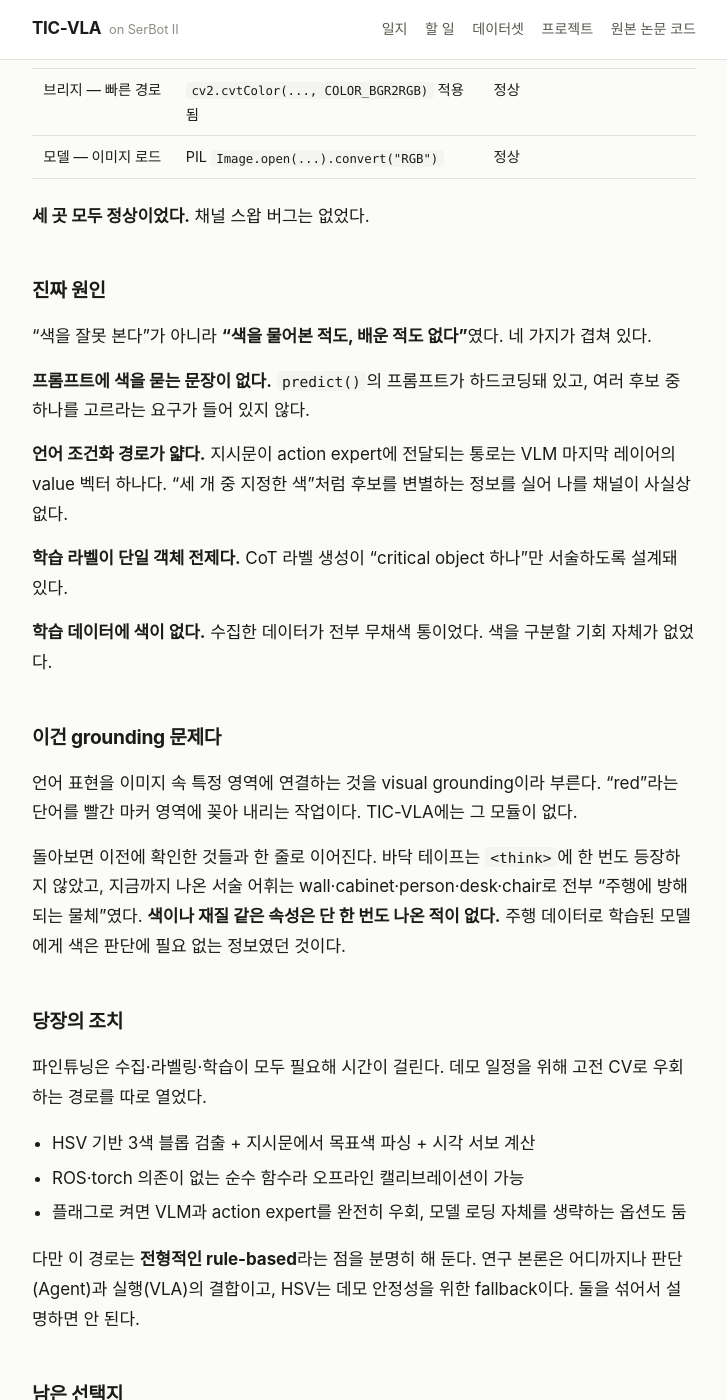
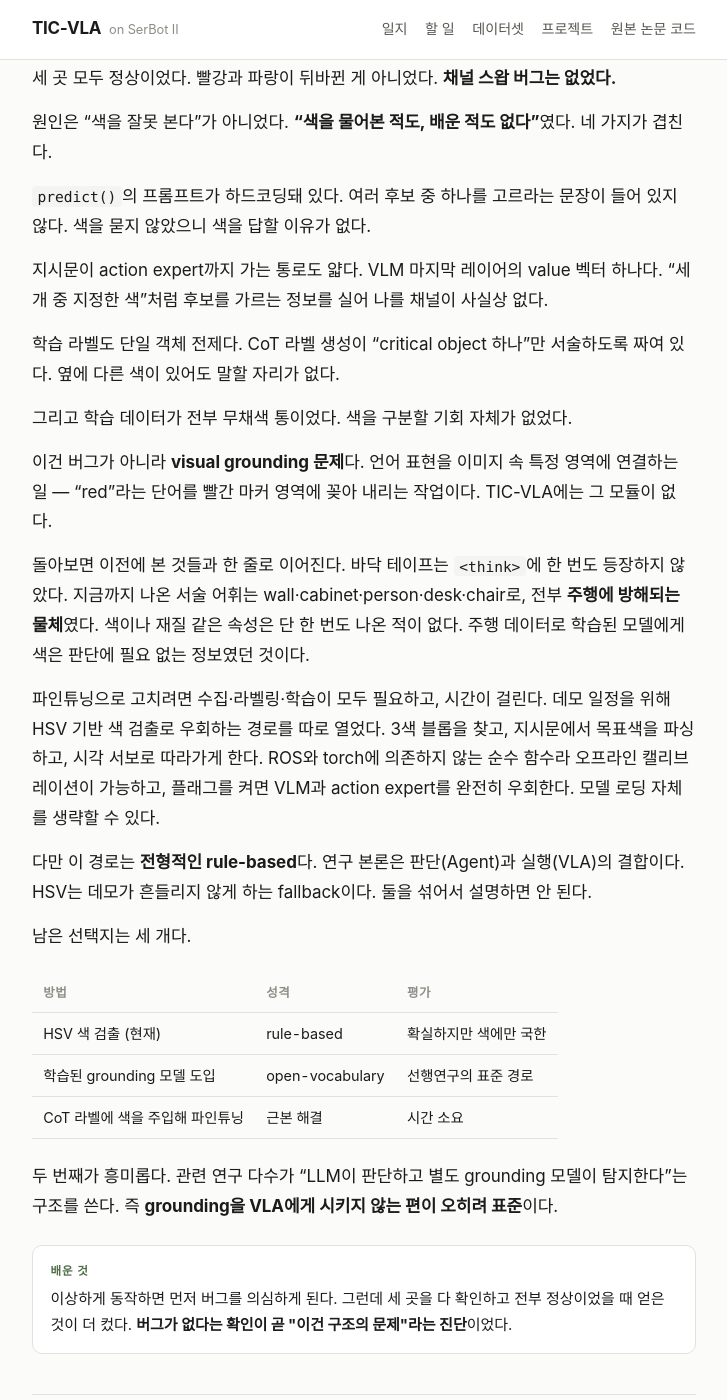
Before and after one commit to wodu2s/ticvla-devlog, a Jekyll site: the page built from _posts/2026-09-17-color-grounding.md, in a window 1280 px wide and 1400 px high, scrolled down 766 px. Shown: the whole window, without its empty margins (276-1003 px from the left). Built offline with Jekyll 4.4.1, drawn with Linux system fonts in a browser that asks for light colours; some of the changed text lies outside the part shown.

Commit message:
Fix: 9/17 변경된 AI Agent Task 및 진행 방향에 맞춰 코드 수정

````diff
--- a/_posts/2026-09-17-color-grounding.md
+++ b/_posts/2026-09-17-color-grounding.md
@@ -5,57 +5,43 @@
 tags: [VLM, grounding, 디버깅]
 ---
 
-## 증상
-
 로봇 앞에 빨강·초록·파랑 마커 세 개를 세우고 지시문을 넣었다.
 
 ```
 Go to the red object, ignore the green and blue ones.
 ```
 
-생성된 `<think>`는 빨강 하나만 언급하고 나머지 두 색은 아예 다루지 않았다. 구분하지 못한 것이다.
+생성된 `<think>`는 빨강 하나만 말했다. 초록과 파랑은 등장하지 않았다. 세 개 중 하나를 고른 게 아니라, **나머지 두 색을 본 적이 없는 것처럼** 굴었다.
 
-## 첫 가설 — BGR↔RGB 스왑
-
-OpenCV는 BGR, PIL은 RGB다. 어딘가에서 변환이 빠지면 빨강과 파랑이 뒤바뀐다. 가장 흔한 실수라 여기부터 봤다.
+가장 먼저 의심한 것은 채널 스왑이었다. OpenCV는 BGR, PIL은 RGB다. 변환 한 곳이 빠지면 빨강과 파랑이 뒤바뀐다. 흔한 실수라 여기부터 봤다.
 
 | 위치 | 내용 | 결과 |
 |---|---|---|
-| 브리지 — 프레임 저장 | `cv2.imwrite()`가 BGR 그대로 받음 | 정상 (imwrite는 BGR을 기대한다) |
+| 브리지 — 프레임 저장 | `cv2.imwrite()`가 BGR 그대로 받음 | 정상. imwrite는 BGR을 기대한다 |
 | 브리지 — 빠른 경로 | `cv2.cvtColor(..., COLOR_BGR2RGB)` 적용됨 | 정상 |
 | 모델 — 이미지 로드 | PIL `Image.open(...).convert("RGB")` | 정상 |
 
-**세 곳 모두 정상이었다.** 채널 스왑 버그는 없었다.
+세 곳 모두 정상이었다. 빨강과 파랑이 뒤바뀐 게 아니었다. **채널 스왑 버그는 없었다.**
 
-## 진짜 원인
+원인은 "색을 잘못 본다"가 아니었다. **"색을 물어본 적도, 배운 적도 없다"**였다. 네 가지가 겹친다.
 
-"색을 잘못 본다"가 아니라 **"색을 물어본 적도, 배운 적도 없다"**였다. 네 가지가 겹쳐 있다.
+`predict()`의 프롬프트가 하드코딩돼 있다. 여러 후보 중 하나를 고르라는 문장이 들어 있지 않다. 색을 묻지 않았으니 색을 답할 이유가 없다.
 
-**프롬프트에 색을 묻는 문장이 없다.** `predict()`의 프롬프트가 하드코딩돼 있고, 여러 후보 중 하나를 고르라는 요구가 들어 있지 않다.
+지시문이 action expert까지 가는 통로도 얇다. VLM 마지막 레이어의 value 벡터 하나다. "세 개 중 지정한 색"처럼 후보를 가르는 정보를 실어 나를 채널이 사실상 없다.
 
-**언어 조건화 경로가 얇다.** 지시문이 action expert에 전달되는 통로는 VLM 마지막 레이어의 value 벡터 하나다. "세 개 중 지정한 색"처럼 후보를 변별하는 정보를 실어 나를 채널이 사실상 없다.
+학습 라벨도 단일 객체 전제다. CoT 라벨 생성이 "critical object 하나"만 서술하도록 짜여 있다. 옆에 다른 색이 있어도 말할 자리가 없다.
 
-**학습 라벨이 단일 객체 전제다.** CoT 라벨 생성이 "critical object 하나"만 서술하도록 설계돼 있다.
+그리고 학습 데이터가 전부 무채색 통이었다. 색을 구분할 기회 자체가 없었다.
 
-**학습 데이터에 색이 없다.** 수집한 데이터가 전부 무채색 통이었다. 색을 구분할 기회 자체가 없었다.
+이건 버그가 아니라 **visual grounding 문제**다. 언어 표현을 이미지 속 특정 영역에 연결하는 일 — "red"라는 단어를 빨간 마커 영역에 꽂아 내리는 작업이다. TIC-VLA에는 그 모듈이 없다.
 
-## 이건 grounding 문제다
+돌아보면 이전에 본 것들과 한 줄로 이어진다. 바닥 테이프는 `<think>`에 한 번도 등장하지 않았다. 지금까지 나온 서술 어휘는 wall·cabinet·person·desk·chair로, 전부 **주행에 방해되는 물체**였다. 색이나 재질 같은 속성은 단 한 번도 나온 적이 없다. 주행 데이터로 학습된 모델에게 색은 판단에 필요 없는 정보였던 것이다.
 
-언어 표현을 이미지 속 특정 영역에 연결하는 것을 visual grounding이라 부른다. "red"라는 단어를 빨간 마커 영역에 꽂아 내리는 작업이다. TIC-VLA에는 그 모듈이 없다.
+파인튜닝으로 고치려면 수집·라벨링·학습이 모두 필요하고, 시간이 걸린다. 데모 일정을 위해 HSV 기반 색 검출로 우회하는 경로를 따로 열었다. 3색 블롭을 찾고, 지시문에서 목표색을 파싱하고, 시각 서보로 따라가게 한다. ROS와 torch에 의존하지 않는 순수 함수라 오프라인 캘리브레이션이 가능하고, 플래그를 켜면 VLM과 action expert를 완전히 우회한다. 모델 로딩 자체를 생략할 수 있다.
 
-돌아보면 이전에 확인한 것들과 한 줄로 이어진다. 바닥 테이프는 `<think>`에 한 번도 등장하지 않았고, 지금까지 나온 서술 어휘는 wall·cabinet·person·desk·chair로 전부 "주행에 방해되는 물체"였다. **색이나 재질 같은 속성은 단 한 번도 나온 적이 없다.** 주행 데이터로 학습된 모델에게 색은 판단에 필요 없는 정보였던 것이다.
+다만 이 경로는 **전형적인 rule-based**다. 연구 본론은 판단(Agent)과 실행(VLA)의 결합이다. HSV는 데모가 흔들리지 않게 하는 fallback이다. 둘을 섞어서 설명하면 안 된다.
 
-## 당장의 조치
-
-파인튜닝은 수집·라벨링·학습이 모두 필요해 시간이 걸린다. 데모 일정을 위해 고전 CV로 우회하는 경로를 따로 열었다.
-
-- HSV 기반 3색 블롭 검출 + 지시문에서 목표색 파싱 + 시각 서보 계산
-- ROS·torch 의존이 없는 순수 함수라 오프라인 캘리브레이션이 가능
-- 플래그로 켜면 VLM과 action expert를 완전히 우회, 모델 로딩 자체를 생략하는 옵션도 둠
-
-다만 이 경로는 **전형적인 rule-based**라는 점을 분명히 해 둔다. 연구 본론은 어디까지나 판단(Agent)과 실행(VLA)의 결합이고, HSV는 데모 안정성을 위한 fallback이다. 둘을 섞어서 설명하면 안 된다.
-
-## 남은 선택지
+남은 선택지는 세 개다.
 
 | 방법 | 성격 | 평가 |
 |---|---|---|
@@ -63,9 +49,9 @@
 | 학습된 grounding 모델 도입 | open-vocabulary | 선행연구의 표준 경로 |
 | CoT 라벨에 색을 주입해 파인튜닝 | 근본 해결 | 시간 소요 |
 
-두 번째가 흥미롭다. 관련 연구들이 대체로 "LLM이 판단하고 별도 grounding 모델이 탐지하는" 구조를 쓴다. 즉 **grounding을 VLA에게 시키지 않는 편이 오히려 표준**이다.
+두 번째가 흥미롭다. 관련 연구 다수가 "LLM이 판단하고 별도 grounding 모델이 탐지한다"는 구조를 쓴다. 즉 **grounding을 VLA에게 시키지 않는 편이 오히려 표준**이다.
 
 <div class="callout">
 <span class="label">배운 것</span>
-"이상하게 동작한다"를 보면 먼저 버그를 의심하게 된다. 하지만 세 곳을 다 확인하고 전부 정상이었을 때 얻은 것이 더 컸다. <strong>버그가 없다는 확인이 곧 "이건 구조의 문제"라는 진단</strong>이었다.
+이상하게 동작하면 먼저 버그를 의심하게 된다. 그런데 세 곳을 다 확인하고 전부 정상이었을 때 얻은 것이 더 컸다. <strong>버그가 없다는 확인이 곧 "이건 구조의 문제"라는 진단</strong>이었다.
 </div>
--- a/_posts/2026-09-17-errand-task-ai-agent.md
+++ b/_posts/2026-09-17-errand-task-ai-agent.md
@@ -5,59 +5,50 @@
 tags: [AI Agent, 태스크 설계, 계획]
 ---
 
-## 기준이 바뀌었다
+지금까지의 목표는 "앞의 사람을 피해서 복도 끝까지"였다. 인식하고, 비껴 가고, 스스로 멈추는 세 항목은 실차에서 확인했다. 잘 동작했다.
 
-지금까지는 "사람을 피해 복도 끝까지 간다"였다. 이건 잘 동작했지만, 한 가지 질문에 약하다.
+그런데 이 태스크에는 한 가지 질문이 남는다.
 
 > 그거 rule-based로도 되지 않나?
 
-된다. 장애물을 감지해 방향을 트는 것은 상태 기계로 충분하다. 그래서 태스크를 다시 정의했다. 기준은 하나다.
+된다. 장애물을 감지하고 방향을 트는 일은 상태 기계로 충분하다. 사람이 앞에 있으면 옆으로 피하고, 앞이 비면 직진하고, 변위가 수렴하면 멈춘다. 그 규칙을 미리 적어둘 수 있다. 시연으로는 통하지만, **왜 VLA여야 하는지**를 설명하지 못한다.
+
+그래서 태스크를 고치기 전에 판별 기준을 먼저 세웠다.
 
 **AI Agent여야만 하는 것 = 미리 대본을 짤 수 없는 상황이 끼어들고, 로봇이 그 상황을 스스로 해석해 계획을 다시 짜야 하는 것.**
 
-## 새 정의
+이 기준에 맞춰 태스크를 다시 짰다.
 
 > TIC-VLA가 올라간 SerBot II에 AI Agent를 얹어, 심부름을 자율 수행하는 로봇
 
-역할이 두 층으로 갈린다.
+역할은 두 층이다.
 
 | 층 | 담당 | 주기 |
 |---|---|---|
 | AI Agent (상위) | 어디로·어떤 순서로·막히면 어떻게 할지 **판단** | 느림 |
 | TIC-VLA (하위) | 보이는 목표로 가는 것 **실행** | 빠름 |
 
-이 분업은 사실 이미 만들어 둔 구조다. VLM 추론이 20초 이상 걸려 느린 루프와 빠른 루프를 분리했던 것과 같은 모양이고, 그 위층에 판단이 하나 더 얹히는 것뿐이다.
+이 분업은 새로 만든 구조가 아니다. VLM 추론이 20초 이상 걸려 느린 루프와 빠른 루프를 분리했던 것과 같은 모양이다. 그때는 장면 해석과 주행 실행을 나눴고, 지금은 그 위에 **판단**이 하나 더 얹힌다. 느린 루프가 장면을 읽고, 빠른 루프가 waypoint를 내고, Agent는 그 둘을 어디에 쓸지를 정한다.
 
-## AI Agent가 담당하는 세 가지
+Agent가 맡는 일은 세 가지다. 공통점은 하나다 — **미리 대본을 짤 수 없다.**
 
-**① 예상치 못한 경로 문제 → 우회 재계획**
-이동 중 장애물이 나타나면 상황을 인식하고 우회 경로를 다시 세운다. 어떤 장애가 나올지 미리 나열할 수 없다.
+**① 경로가 막히면 우회를 다시 짠다.** 이동 중에 장애가 나타나면 상황을 해석하고 경로를 다시 세운다. 어떤 장애가 나올지 목록으로 적어둘 수 없다.
 
-**② 실시간 추가 지시 → 순서 재최적화**
-A→B를 수행하는 중에 C→D 지시가 들어오면, 지금 것을 먼저 끝낼지 경유할지 매번 다시 계산한다.
+**② 실행 중에 지시가 추가되면 순서를 다시 계산한다.** A에서 B로 가는 도중에 C에서 D로 가라는 지시가 들어오면, 지금 것을 먼저 끝낼지 경유할지를 그때마다 다시 정한다.
 
-**③ 목표가 안 보일 때 탐색**
-마커 위치를 모르는 상태에서 스스로 찾아간다.
+**③ 목표가 안 보이면 찾는다.** 마커가 어디 있는지 모르는 상태에서 스스로 찾아간다.
 
-## 설계 충돌 하나
+여기 설계 충돌이 하나 있다. ②는 각 지점이 어디 있는지를 **안다**는 전제이고, ③은 **모른다**는 전제다. 그대로 두면 앞뒤가 안 맞는다.
 
-②는 "각 지점이 어디 있는지 안다"를 전제하고, ③은 "모른다"를 전제한다. 그대로 두면 앞뒤가 맞지 않는다.
+해법은 시간축을 나누는 것이었다. 처음에는 모른다. 돌아다니며 알게 된다. 찾으면 기억에 기록하고, 그 뒤부터 순서 최적화가 비로소 가능하다. 막힌 경로는 표시해 다음 계획에서 뺀다.
 
-해법은 **시간축 분리**였다. 처음엔 모르고, 돌아다니며 알게 된다.
+기억은 정밀 좌표가 아니라 **위상 그래프**다. 노드는 랜드마크와 발견된 마커, 엣지는 방향과 통행 가능 여부. 미터 단위 정확도가 필요 없어서, 휠 오도메트리만 있는 조건에 맞는다.
 
-- 초기: 위치 모름 → 탐색 → 찾으면 기억에 기록
-- 이후: 기억된 위치를 근거로 순서 최적화가 비로소 가능
-- 차단 시: 막힌 경로를 표시해 다음 계획에서 배제
+하드웨어가 경계를 하나 정해 준다. SerBot II는 팔이 없다. 물체를 집을 수 없으므로 전달은 사람이 올리고 내린다. 로봇이 하는 일은 그 **시점만 확인하는 것**이다. 조이스틱에 이미 있는 버튼을 쓰므로 하드웨어를 추가하지 않는다.
 
-기억은 정밀 좌표가 아니라 **위상 그래프**로 둔다. 노드는 랜드마크와 발견된 마커, 엣지는 방향과 통행 가능 여부. 정밀 미터 좌표가 필요 없어 휠 오도메트리만 있는 조건에 맞는다.
-
-## 하드웨어가 정한 경계
-
-SerBot II는 팔이 없다. 물체를 집을 수 없으므로 "전달"은 사람이 올리고 내리는 것으로 처리하고, 로봇은 그 **시점만 확인**한다. 조이스틱의 기존 버튼을 재활용해 하드웨어 추가는 없다.
-
-여기서 판단을 하나 했다. 수령 확인을 VLM으로 하면 더 "AI스러워" 보이지만, 오판정 위험이 크고 **태스크의 본질도 아니다**. 확인은 가장 단순하고 안 틀리는 방식으로 처리하고, 지능은 판단 쪽에 몰아주는 편이 낫다.
+여기서 판단을 하나 했다. 수령 확인을 VLM으로 돌리면 더 "AI스러워" 보인다. 그런데 오판정 위험이 크고, **태스크의 본질도 아니다.** 확인은 가장 단순하고 안 틀리는 쪽으로 두고, 지능은 판단 — 순서, 우회, 탐색 — 쪽에 몰기로 했다.
 
 <div class="callout">
 <span class="label">배운 것</span>
-AI를 어디에 넣을지보다 <strong>어디에 넣지 않을지</strong>가 더 중요할 때가 있다. 버튼을 AI로 바꾸면 데모만 불안정해지고 "AI여야 하는 이유"는 하나도 올라가지 않는다.
+AI를 어디에 넣을지보다 <strong>어디에 넣지 않을지</strong>가 더 중요할 때가 있다. 버튼을 모델로 바꾸면 데모만 불안정해진다. "왜 AI여야 하는가"라는 질문은 하나도 강해지지 않는다.
 </div>
--- a/about.md
+++ b/about.md
@@ -1,7 +1,7 @@
 ---
 layout: default
 title: 프로젝트 개요
-description: TIC-VLA 모델을 SerBot II에 온보드로 올리는 프로젝트의 목표와 시스템 구성.
+description: TIC-VLA 모델을 SerBot II에 온보드로 올리고, 그 위에 AI Agent를 얹어 심부름을 자율 수행시키는 프로젝트의 목표와 시스템 구성.
 ---
 
 <article class="post">
@@ -26,29 +26,7 @@
 2. **그래서 방향을 트는가** — 출력 waypoint의 횡방향 성분이 바뀌는가
 3. **끝에 도달하면 멈추는가** — 예측 변위가 수렴하면 정지 판정이 내려지는가
 
-세 항목 모두 실차에서 확인했습니다.
-
-## 2단계 — 심부름 태스크
-
-회피 주행이 동작한 뒤, 태스크를 다시 정의했습니다. 기준은 "rule-based로도 되는 것이 아니라, AI Agent여야만 하는 것"입니다.
-
-> 사용자가 자연어로 심부름을 지시하면, 로봇이 스스로 순서를 계획해 이동하고 완수한다
-
-TIC-VLA는 **보이는 목표로 가는 것**을 실행하고, 그 위의 AI Agent가 **무엇을 어떤 순서로 할지, 막히면 어떻게 할지**를 판단합니다.
-
-Agent가 담당하는 세 가지는 모두 미리 대본을 짤 수 없는 상황입니다.
-
-1. 예상치 못한 경로 차단 → 우회 재계획
-2. 실행 중 들어온 추가 지시 → 순서 재최적화
-3. 목표가 시야에 없을 때 → 탐색
-
-### 목표가 안 보일 때
-
-세 번째가 기술적으로 가장 까다롭습니다. 관련 연구들은 대체로 depth로 점유격자를 만들어 탐사 경계(frontier)를 뽑고, 거기에 언어 모델이 의미 점수를 매기는 구조입니다. 그런데 이 로봇에는 카메라 한 대뿐이라 첫 단계부터 막힙니다.
-
-그래서 **모델이 생성하는 `<think>` 서술 자체를 탐색 후보로 쓰는** 방향을 잡았습니다. 실제 출력에 "한쪽이 열려 있다", "앞에 벽이 있다" 같은 공간 배치 서술이 나오므로, 좌표 대신 언어로 후보를 나열하고 고르는 것입니다.
-
-안 보이는 목표를 **보이는 중간 목표의 연쇄**로 바꾸는 셈이고, 이 변환은 규칙으로 나열할 수 없습니다.
+세 항목 모두 실차에서 확인했습니다. 2단계 목표는 **"저 물체까지 가라"** — 회피가 아니라 지정된 목표 객체로의 접근입니다.
 
 ## 하드웨어와 소프트웨어
 
@@ -84,6 +62,49 @@
 
 상위 노드가 강제 종료돼도 0.5초 안에 로봇이 멈추도록 타임아웃을 두었고, 후진은 아예 클램프로 차단합니다. 카메라가 앞만 보고 있으므로 후진은 곧 시야 밖으로 움직이는 것이기 때문입니다.
 
+## 2단계 — 심부름 태스크
+
+회피 주행이 동작한 뒤, 태스크를 다시 정의했습니다. 기준은 "rule-based로도 되는 것이 아니라, AI Agent여야만 하는 것"입니다.
+
+> 사용자가 자연어로 심부름을 지시하면, 로봇이 스스로 순서를 계획해 이동하고 완수한다
+
+TIC-VLA는 **보이는 목표로 가는 것**을 실행하고, 그 위의 AI Agent가 **무엇을 어떤 순서로 할지, 막히면 어떻게 할지**를 판단합니다. 이 분업은 새로운 구조가 아닙니다. VLM 추론이 20초 이상 걸려 느린 루프와 빠른 루프를 나눴던 것 위에, 판단층이 하나 더 얹히는 형태입니다.
+
+```
+사용자 자연어 지시
+        │
+        ▼
+AI Agent (판단)     어디로 · 어떤 순서로 · 막히면 어떻게
+        │
+        ▼
+TIC-VLA (실행)      보이는 목표로 waypoint
+                    느린 루프(장면 해석) + 빠른 루프(주행)
+        │
+        ▼
+안전 관문           비상정지 · 조이스틱 · 타임아웃
+        │
+        ▼
+모터
+```
+
+Agent가 담당하는 세 가지는 모두 미리 대본을 짤 수 없는 상황입니다.
+
+1. 예상치 못한 경로 차단 → 우회 재계획
+2. 실행 중 들어온 추가 지시 → 순서 재최적화
+3. 목표가 시야에 없을 때 → 탐색
+
+### 목표가 안 보일 때
+
+세 번째가 기술적으로 가장 까다롭습니다. 관련 연구들은 대체로 depth로 점유격자를 만들어 탐사 경계(frontier)를 뽑고, 거기에 언어 모델이 의미 점수를 매기는 구조입니다. 그런데 이 로봇에는 카메라 한 대뿐이라 첫 단계부터 막힙니다.
+
+그래서 **모델이 생성하는 `<think>` 서술 자체를 탐색 후보로 쓰는** 방향을 잡았습니다. 실제 출력에 "한쪽이 열려 있다", "앞에 벽이 있다" 같은 공간 배치 서술이 나오므로, 좌표 대신 언어로 후보를 나열하고 고르는 것입니다.
+
+안 보이는 목표를 **보이는 중간 목표의 연쇄**로 바꾸는 셈이고, 이 변환은 규칙으로 나열할 수 없습니다. 발견한 위치는 정밀 좌표가 아니라 **위상 그래프**로 기억합니다. 노드는 랜드마크와 마커, 엣지는 방향과 통행 가능 여부입니다.
+
+### 하드웨어가 정한 경계
+
+SerBot II는 팔이 없습니다. 물체를 집을 수 없으므로 전달은 사람이 올리고 내리고, 로봇은 그 **시점만 확인**합니다. 조이스틱의 기존 버튼을 재활용해 하드웨어는 추가하지 않습니다.
+
 ## 원본 연구
 
 이 프로젝트는 아래 연구를 기반으로 재현·구현한 것입니다.
--- a/todo.md
+++ b/todo.md
@@ -15,20 +15,6 @@
 <div class="todo-meta">
 마지막 갱신 2026-09-17 · 현재 단계 <strong>2단계 — 심부름 태스크</strong>
 </div>
-
-## STEP 16 심부름 태스크 (2단계)
-
-- [x] 태스크 재정의 — 회피 데모 → 심부름
-- [x] AI Agent 3기능 정의 (우회 재계획 / 순서 재최적화 / 미가시 탐색)
-- [x] 선행연구 조사 — object goal navigation, depth-free, 재계획 계열
-- [x] RGB 채널 검증 — 스왑 버그 없음, 구조적 원인 확인
-- [x] 다구간 수집 도구 작성 + 검수 스크립트
-- [ ] 시연 에피소드 수집 (기본 / 차단·우회 / 추가지시)
-- [ ] `<think>` 공간 구조 서술 여부 실험 ★ 탐색 방식의 전제
-- [ ] AI Agent 프로토타입 — 자연어 → 지시문 시퀀스, 큐 재정렬
-- [ ] 위상 기억 자료구조 설계
-- [ ] 색 구분 — CoT 라벨에 색 주입 후 파인튜닝
-- [ ] grounding 모델 도입 검토 (온보드 실행 가능성)
 
 ## 지금 하는 것
 
@@ -125,5 +111,26 @@
 - [x] 실차 주행 — 인식 · 회피 · 정지 3단계 성공
 - [x] 첫 명령까지 57.5초의 구간별 분해
 
+## STEP 16 심부름 태스크 (2단계)
+
+- [x] 태스크 재정의 — 회피 데모 → 심부름
+- [x] AI Agent 3기능 정의 (우회 재계획 / 순서 재최적화 / 미가시 탐색)
+- [x] 선행연구 조사 — object goal navigation, depth-free, 재계획 계열
+- [x] RGB 채널 검증 — 스왑 버그 없음, 구조적 원인 확인
+- [x] 전처리 방식 확정 — squeeze resize, 학습·추론 일치
+- [x] 다구간 수집 도구 작성 + 검수 스크립트
+- [ ] 시연 에피소드 수집 (기본 / 차단·우회 / 추가지시)
+- [ ] `<think>` 공간 구조 서술 여부 실험 ★ 탐색 방식의 전제
+- [ ] AI Agent 프로토타입 — 자연어 → 지시문 시퀀스, 큐 재정렬
+- [ ] 위상 기억 자료구조 설계
+- [ ] 색 구분 — CoT 라벨에 색 주입 후 파인튜닝
+- [ ] grounding 모델 도입 검토 (온보드 실행 가능성)
+
+### 알려진 이슈
+
+- [ ] 기존 수집 에피소드 파일명 리네임 — 접두어 없는 번호는 학습 첫 배치에서 예외
+- [ ] 전처리 단계가 episode.json 의 instruction 을 읽지 못함
+- [ ] 본 수집 전 원본 해상도 동시 저장 옵션 추가 — 타일 수 실험 여지 보존
+
 </div>
 </article>
````
Also changed, not shown: index.html (+7 -7 lines).
